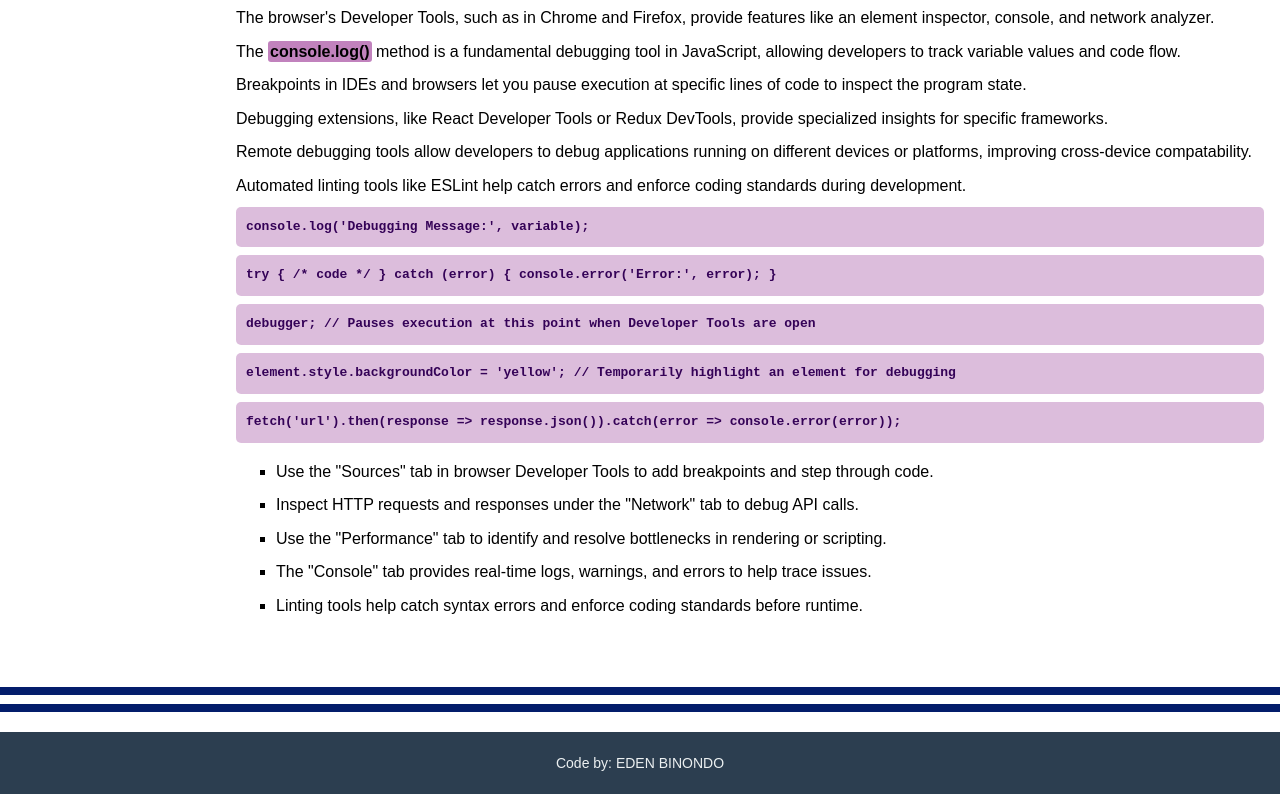
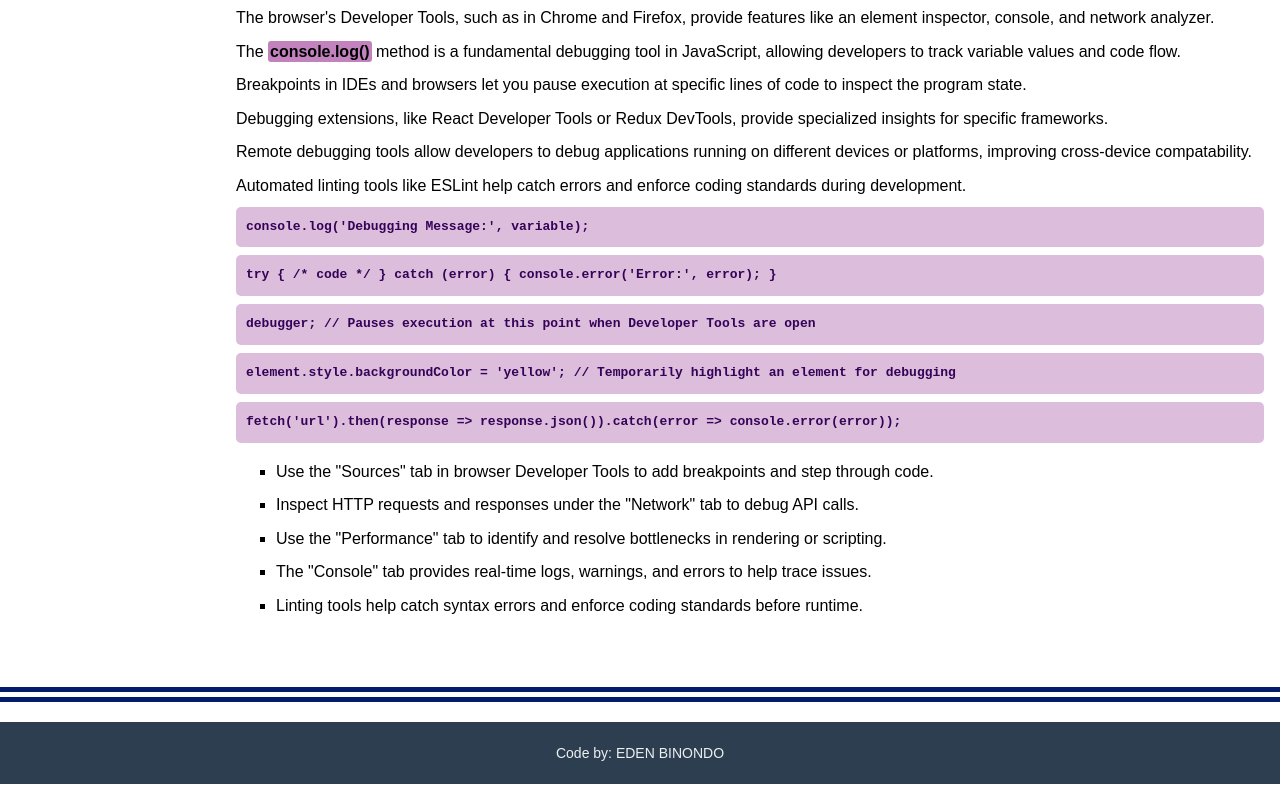
Before and after one commit to adanHub00/technical-docs-webpage, a plain HTML site: page index.html in a window 1280 px wide. Shown: the part 4380-5174 px from the top of the page. Drawn offline with Linux system fonts and the light colour scheme.

Commit message:
Update Technical Documentation.styles.css

```diff
--- a/Technical Documentation.styles.css
+++ b/Technical Documentation.styles.css
@@ -90,7 +90,7 @@ ul {
 
 .footer-line {
     border: 0;
-    border-top: 25px double #031d6b;
+    border-top: 15px double #031d6b;
     margin: 20px 0;
 }
 footer {
```
